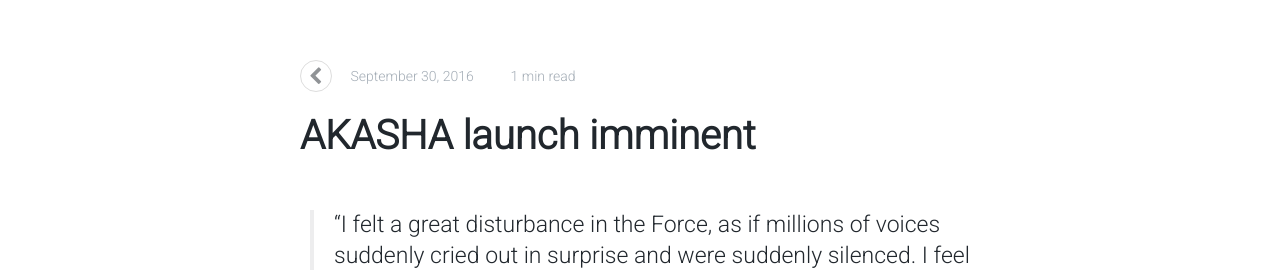
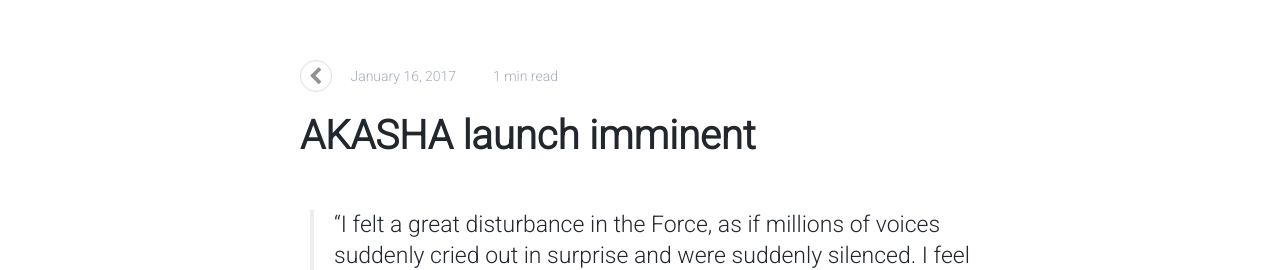
Before and after one commit to AKASHAorg/blog.akasha.world, a Jekyll site: the page built from _posts/2017-01-16-into-the-ether.md, in a window 1280 px wide. Shown: the part 540-810 px from the top of the page. Built offline with Jekyll 4.4.1, drawn with Linux system fonts in a browser that asks for light colours; comment, search, counter and statistics services are not loaded.

Commit message:
Update 2017-01-16-into-the-ether.md

```diff
--- a/_posts/2017-01-16-into-the-ether.md
+++ b/_posts/2017-01-16-into-the-ether.md
@@ -2,11 +2,11 @@
 layout: post
 title: "AKASHA launch imminent"
 timezone: Europe/Zurich
-date: 2016-09-30 00:00:01
+date: 2017-01-16 00:00:01
 future: true
 image: Dragonv2.jpg
 comments: true
-tags: AKASHA, Ethereum, IPFS, Alpha, Pre-Alpha, Roadmap
+tags: AKASHA, Ethereum, IPFS, Alpha, Pre-Alpha, Release
 draft: true
 ---
 
```
